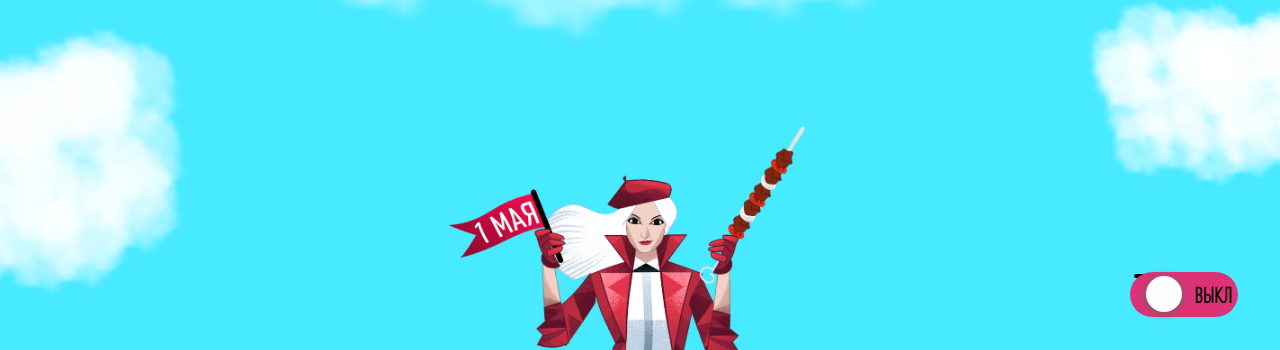
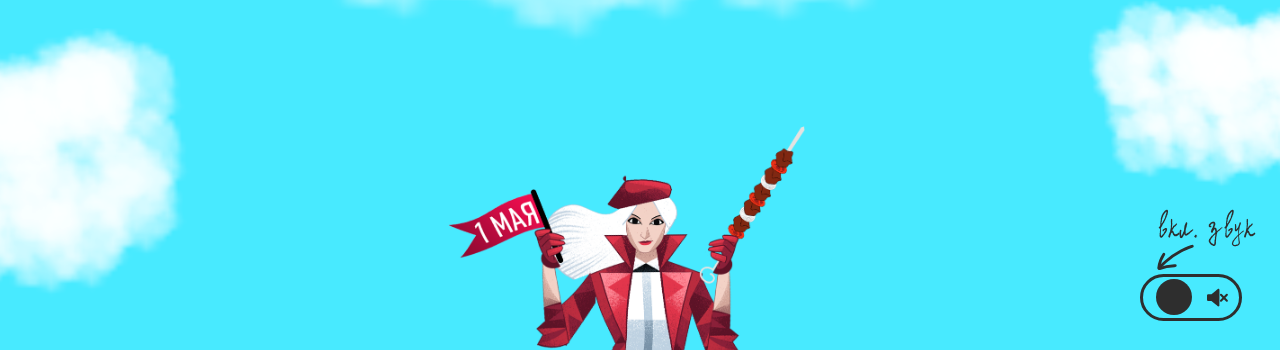
Before and after one commit to bubbleshotgum/kebab, a website built with webpack: page src/index.html in a window 1280 px wide. Shown: the part 450-800 px from the top of the page. Built offline with nearby package versions, Linux system fonts and the light colour scheme.

Commit message:
update layout

```diff
--- a/src/css/btn_switch.css
+++ b/src/css/btn_switch.css
@@ -1,4 +1,4 @@
-.button-switch {
+/* .button-switch {
   font-size: 1.5em;
   height: 1.875em;
   margin-bottom: 0.625em;
@@ -74,4 +74,88 @@
   background: #1cdd5a;
 }
 
-/*# sourceMappingURL=btn_switch.css.map */
+# sourceMappingURL=btn_switch.css.map */
+
+.button-switch {
+  font-size: 1.5em;
+  height: 1.675em;
+  margin-bottom: 0.625em;
+  position: relative;
+  width: 4em;
+}
+.zvuk_text {
+  position: absolute;
+  width: 100px;
+  top: -70px;
+}
+.button-switch .lbl-off,
+.button-switch .lbl-on {
+  cursor: pointer;
+  display: block;
+  font-size: 0.9em;
+  font-weight: bold;
+  line-height: 1em;
+  position: absolute;
+  bottom: 0.25em;
+  transition: opacity 0.25s ease-out 0.1s;
+  text-transform: uppercase;
+}
+.button-switch .lbl-off {
+  right: 0.4375em;
+  color:rgb(46, 46, 46);
+}
+.button-switch .lbl-on {
+  color: #fefefe;
+  opacity: 0;
+  /* left: 0.4em; */
+}
+.button-switch .switch {
+  -webkit-appearance: none;
+  -moz-appearance: none;
+  appearance: none;
+  height: 0;
+  font-size: 1em;
+  left: 0;
+  line-height: 0;
+  outline: none;
+  position: absolute;
+  top: 0;
+  width: 0;
+}
+.button-switch .switch:before, .button-switch .switch:after {
+  content: "";
+  font-size: 1em;
+  position: absolute;
+}
+.button-switch .switch:before {
+  border-radius: 1.25em;
+  background: transparent;
+  height: 1.675em;
+  left: -0.25em;
+  top: -0.1875em;
+  transition: background-color 0.25s ease-out 0.1s;
+  width: 4em;
+
+  border: 3.5px solid rgb(46, 46, 46);
+}
+.button-switch .switch:after {
+  border-radius: 50%;
+  background: rgb(46, 46, 46);
+  height: 1.5em;
+  transform: translate(0, 0);
+  transition: transform 0.25s ease-out 0.1s;
+  width: 1.5em;
+}
+.button-switch .switch:checked:after {
+  transform: translate(1.75em, 0);
+}
+.button-switch .switch:checked ~ .lbl-off {
+  opacity: 0;
+}
+.button-switch .switch:checked ~ .lbl-on {
+  opacity: 1;
+}
+.button-switch .switch#switch-orange:checked:before {
+
+  background: transparent;
+}
--- a/src/css/start.css
+++ b/src/css/start.css
@@ -694,3 +694,7 @@ input:invalid {
     /* background: yellow;  */
     border: none;
 }
+
+.button-switch input {
+    border: none;
+}
--- a/src/index.html
+++ b/src/index.html
@@ -213,13 +213,23 @@
             </button>
         </form>
     </div>
-    <!-- <button class="audio_btn">
-        <img src="./images/audio.png" alt="">
-    </button> -->
     <div class="button-switch">
+        <img class="zvuk_text" src="../src/images/zvuk.svg" alt="">
         <input type="checkbox" id="switch-orange" class="switch audio_btn" />
-        <label for="switch-orange" class="lbl-off">выкл</label>
-        <label for="switch-orange" class="lbl-on">вкл</label>
+        <label for="switch-orange" class="lbl-off">
+            <svg width="25" height="25" viewBox="0 0 12 12" fill="none" xmlns="http://www.w3.org/2000/svg">
+                <path d="M5.21724 1.89844C5.16567 1.92656 4.45083 2.50781 3.63052 3.18985L2.1352 4.42735L1.25864 4.43438L0.382079 4.44141L0.267235 4.51172C0.196923 4.55625 0.12661 4.62656 0.0820788 4.69688L0.0117662 4.81172L0.00473498 6.0211C4.74818e-05 7.09453 0.00239123 7.24219 0.0375475 7.33125C0.0914538 7.47422 0.178173 7.56797 0.316454 7.63125C0.433641 7.6875 0.440673 7.6875 1.27974 7.6875H2.12583L3.61177 8.92032C4.42974 9.59766 5.14458 10.1789 5.20317 10.2141C5.47505 10.3758 5.85708 10.2281 5.96724 9.91641C6.01177 9.79219 6.01177 2.325 5.96724 2.19844C5.92974 2.09063 5.84771 1.99219 5.74224 1.92188C5.62036 1.83985 5.3438 1.82813 5.21724 1.89844Z" fill="#2E2E2E"/>
+                <rect x="6" y="4.70711" width="1" height="5" rx="0.5" transform="rotate(-45 6 4.70711)" fill="#2E2E2E"/>
+                <rect x="9.53552" y="4" width="1" height="5" rx="0.5" transform="rotate(45 9.53552 4)" fill="#2E2E2E"/>
+            </svg>
+        </label>
+        <label for="switch-orange" class="lbl-on">
+            <svg width="25" height="25" viewBox="0 0 12 12" fill="none" xmlns="http://www.w3.org/2000/svg">
+                <path d="M9.61641 1.27734C9.51094 1.32187 9.33281 1.49297 9.27422 1.60547C9.23906 1.67109 9.225 1.74375 9.22266 1.85156C9.22266 2.03437 9.24609 2.08125 9.51094 2.40703C10.1648 3.21328 10.5797 4.1625 10.7508 5.23125C10.807 5.59219 10.807 6.48281 10.7508 6.86016C10.5961 7.88906 10.2305 8.75625 9.60234 9.59062C9.36562 9.90937 9.32812 9.98437 9.32812 10.1531C9.32812 10.3102 9.38906 10.4437 9.51562 10.5703C9.64453 10.6992 9.77578 10.7578 9.9375 10.7578C10.1789 10.7578 10.2867 10.6758 10.6102 10.2422C11.0836 9.61172 11.4633 8.85703 11.7023 8.0625C12.3937 5.78672 11.857 3.3 10.282 1.47187C10.1461 1.31484 9.99844 1.24219 9.81562 1.24219C9.74766 1.24453 9.65859 1.25859 9.61641 1.27734Z" fill="#2E2E2E"/>
+                <path d="M5.21724 1.89844C5.16567 1.92656 4.45083 2.50781 3.63052 3.18984L2.1352 4.42734L1.25864 4.43437L0.382079 4.4414L0.267235 4.51172C0.196923 4.55625 0.12661 4.62656 0.0820788 4.69687L0.0117662 4.81172L0.00473498 6.02109C4.74818e-05 7.09453 0.00239123 7.24219 0.0375475 7.33125C0.0914538 7.47422 0.178173 7.56797 0.316454 7.63125C0.433641 7.6875 0.440673 7.6875 1.27974 7.6875H2.12583L3.61177 8.92031C4.42974 9.59766 5.14458 10.1789 5.20317 10.2141C5.47505 10.3758 5.85708 10.2281 5.96724 9.91641C6.01177 9.79219 6.01177 2.325 5.96724 2.19844C5.92974 2.09062 5.84771 1.99219 5.74224 1.92187C5.62036 1.83984 5.3438 1.82812 5.21724 1.89844Z" fill="#2E2E2E"/>
+                <path d="M7.87039 3.11953C7.65242 3.15234 7.43445 3.34922 7.36883 3.57656C7.31258 3.77344 7.34539 3.88828 7.53992 4.16719C7.62664 4.29141 7.7368 4.46484 7.78836 4.55625C8.3368 5.55 8.28055 6.86016 7.65008 7.79531C7.47898 8.05078 7.4532 8.11406 7.4532 8.27344C7.4532 8.44219 7.50476 8.55938 7.64305 8.69766C7.83055 8.88516 8.09305 8.93672 8.2993 8.82891C8.5407 8.70234 8.93445 8.04609 9.13836 7.43438C9.2743 7.02656 9.33055 6.69141 9.34461 6.20625C9.36336 5.60391 9.30945 5.21016 9.1407 4.6875C8.95555 4.11563 8.46102 3.29531 8.22664 3.17578C8.12352 3.12187 7.98992 3.10078 7.87039 3.11953Z" fill="#2E2E2E"/>
+            </svg>
+        </label>
     </div>
     <script src="dist/js/app.js"></script>
     <script
```
Also changed, not shown: src/images/zvuk.svg (added).
